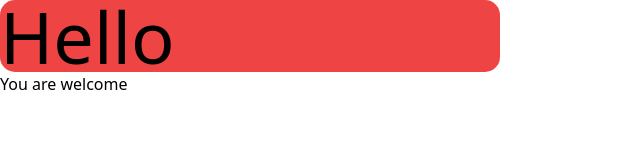
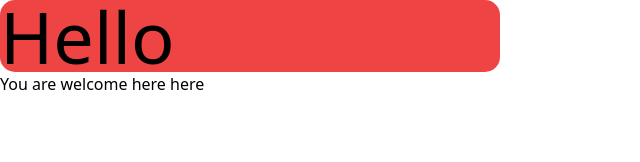
Before and after one commit to michado2019/michado-portfolio, a React (Create React App) app: page / in a window 1280 px wide. Shown: the top 162 px of the page, without its empty margins (0-640 px from the left). Built offline with nearby package versions, Linux system fonts and the light colour scheme.

Commit message:
first new-taxi-app first commit

```diff
--- a/src/App.js
+++ b/src/App.js
@@ -4,7 +4,7 @@ function App(){
   return(
     <div>
       <h1 className="bg-red-500 text-7xl w-[500px] rounded-[15px]">Hello</h1>
-      <p>You are welcome</p>
+      <p>You are welcome here here</p>
     </div>
   );
 }
```
Also changed, not shown: package.json (line endings or trailing spaces).
